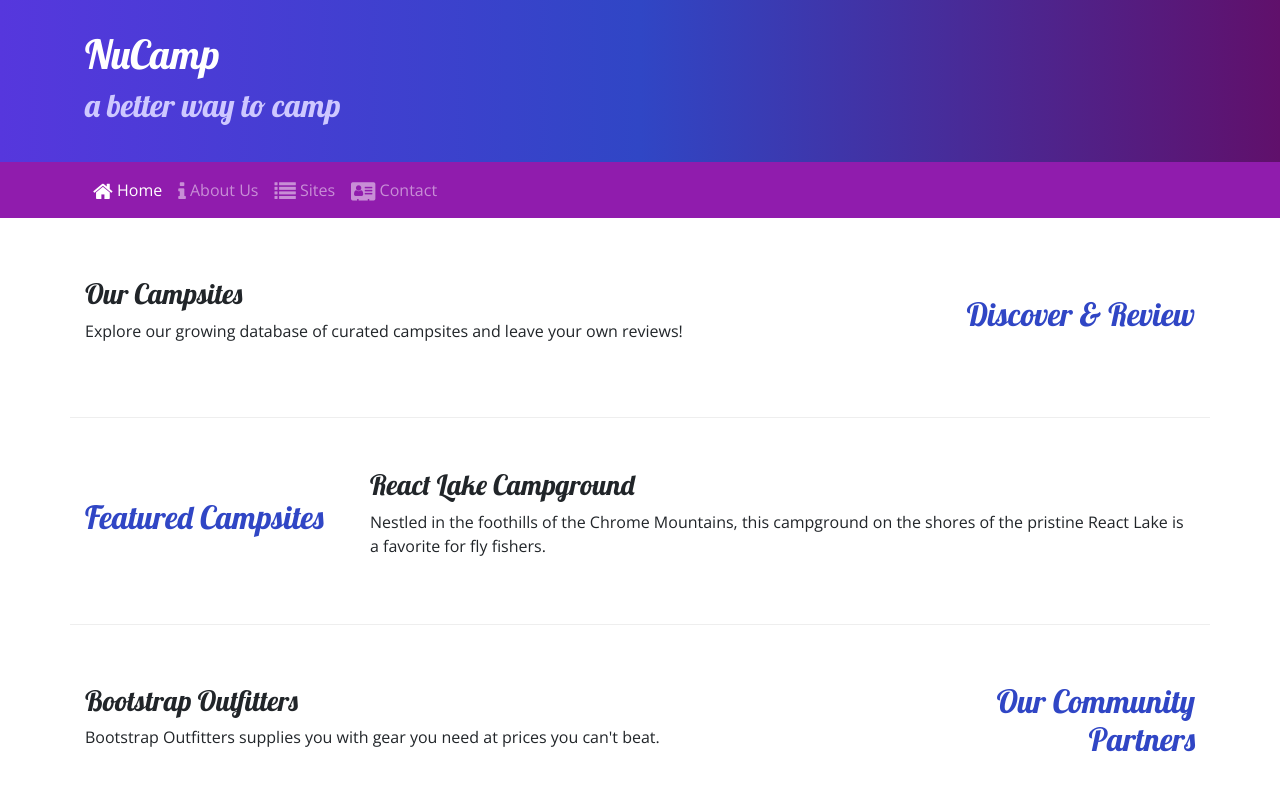
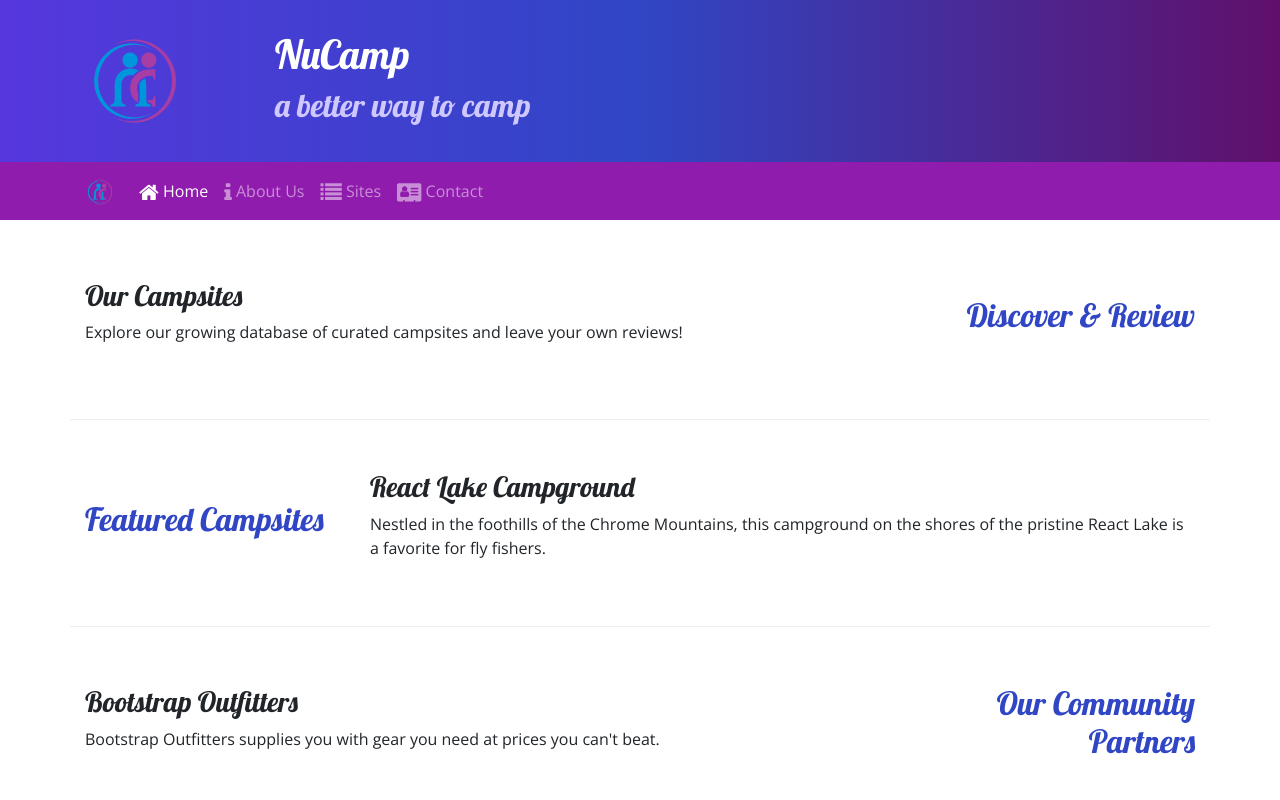
Before and after one commit to nhughes16/NucampReviews, a website: page index.html in a window 1280 px wide. Shown: the top 800 px of the page. Drawn offline with nearby package versions, Linux system fonts and the light colour scheme.

Commit message:
nav updates

```diff
--- a/index.html
+++ b/index.html
@@ -22,8 +22,11 @@
 <body>
     <header class="jumbotron jumbotron-fluid">
         <div class="container">
-            <div class='row'>
-                <div class='col'>
+            <div class="row">
+                <div class="col-4 col-sm-3 col-md-2 align-self-center">
+                    <img src="./img/logo.png" alt="NuCamp Logo" class="img-fluid">
+                </div>
+                <div class="col">
                     <h1>NuCamp</h1>
                     <h2>a better way to camp</h2>
                 </div>
@@ -33,15 +36,26 @@
 
     <nav class="navbar navbar-expand-sm navbar-dark sticky-top">
         <div class="container">
-            <button class="navbar-toggler ml-auto" type="button" data-toggle="collapse" data-target="#nucampNavbar">
-                <span class="navbar-togger-icon"></span>
+            <a href="#" class="navbar-brand"><img src="./img/logo.png" alt="NuCamp Logo" height="30" width="30"></a>
+            <button class="navbar-toggler" type="button" data-toggle="collapse" data-target="#nucampNavbar">
+                <span class="navbar-toggler-icon"></span>
             </button>
-            <ul class="navbar-nav">
-                <li class="nav-item active"><a class="nav-link" href="#"><i class="fa fa-home fa-lg"></i> Home</a></li>
-                <li class="nav-item"><a class="nav-link" href="./aboutUs.html"><i class="fa fa-info fa-lg"></i> About Us</a></li>
-                <li class="nav-item"><a class="nav-link" href="#"><i class="fa fa-list fa-lg"></i> Sites</a></li>
-                <li class="nav-item"><a class="nav-link" href="./contactUs.html"><i class="fa fa-address-card fa-lg"></i> Contact</a></li>
-            </ul>
+            <div class="collapse navbar-collapse" id="nucampNavbar">
+                <ul class="navbar-nav">
+                    <li class="nav-item active">
+                        <a class="nav-link" href="#"><i class="fa fa-home fa-lg"></i> Home</a>
+                    </li>
+                    <li class="nav-item">
+                        <a class="nav-link" href="./aboutUs.html"><i class="fa fa-info fa-lg"></i> About Us</a>
+                    </li>
+                    <li class="nav-item">
+                        <a class="nav-link" href="#"><i class="fa fa-list fa-lg"></i> Sites</a>
+                    </li>
+                    <li class="nav-item">
+                        <a class="nav-link" href="./contactUs.html"><i class="fa fa-address-card fa-lg"></i> Contact</a>
+                    </li>
+                </ul>
+            </div>
         </div>
     </nav>
 
```
Also changed, not shown: aboutUs.html (+5 -1 lines), contactUs.html (+7 -3 lines), img/bootstrap-thumb.png (added), img/breadcrumb-trail-thumb.jpg (added), img/breadcrumb-trail.jpg (added), img/chrome-river-thumb.jpg (added), img/chrome-river.jpg (added), img/logo.png (added), img/react-lake-thumb.jpg (added), img/react-lake.jpg (added), 1 other file.
